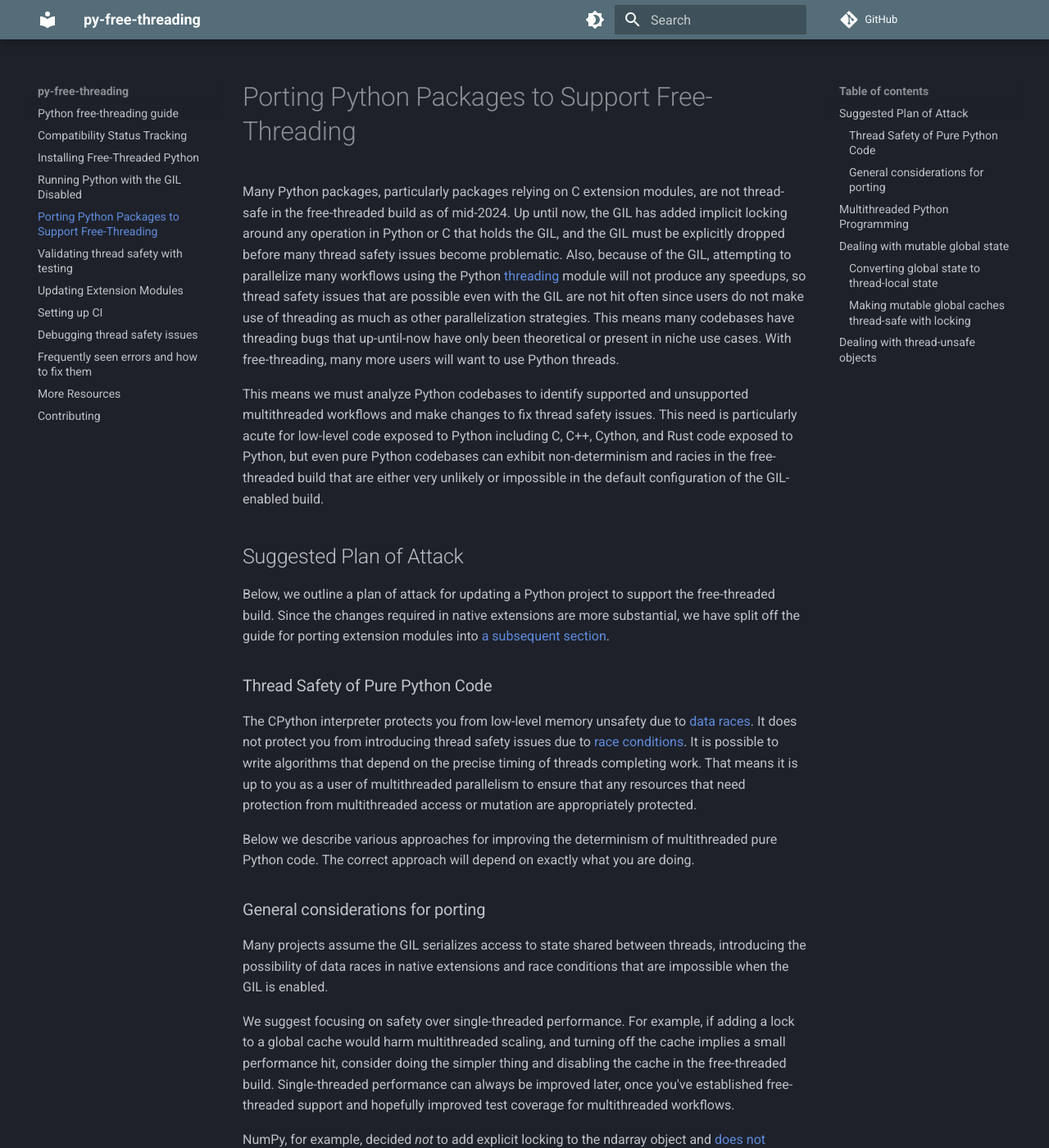
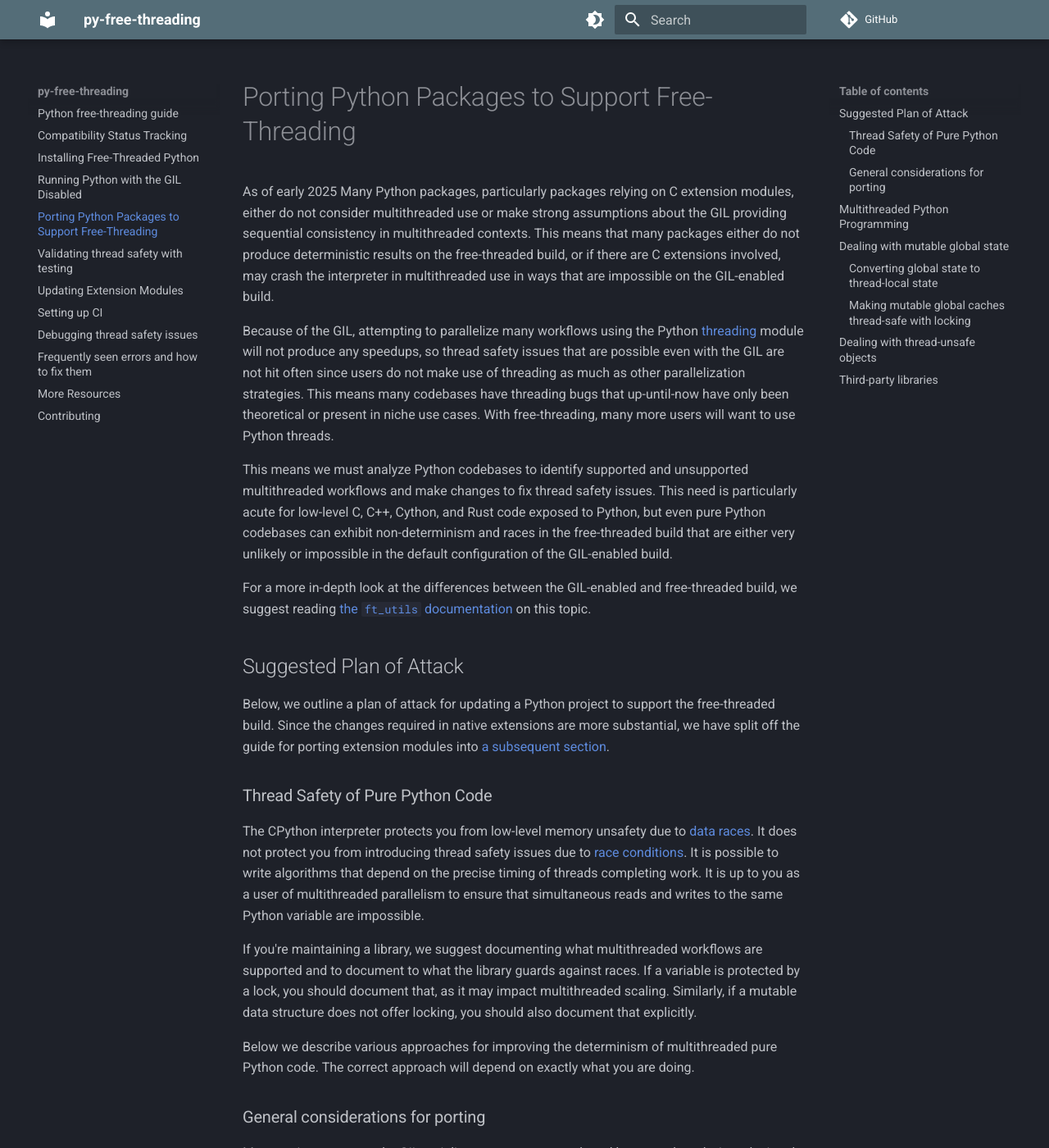
Before and after one commit to Quansight-Labs/free-threaded-compatibility, an MkDocs documentation site: the page built from docs/porting.md, in a window 1280 px wide and 1400 px high. Shown: the whole window at 82% size. Built offline with MkDocs 1.6.1 and Material for MkDocs 9.7.7, drawn with Linux system fonts in a browser that asks for light colours; comment, search, counter and statistics services are not loaded; some of the changed text lies outside the part shown.

Commit message:
Clarity improvements for porting guide content

```diff
--- a/docs/porting.md
+++ b/docs/porting.md
@@ -1,11 +1,14 @@
 # Porting Python Packages to Support Free-Threading
 
-Many Python packages, particularly packages relying on C extension modules, are
-not thread-safe in the free-threaded build as of mid-2024. Up until now, the GIL
-has added implicit locking around any operation in Python or C that holds the
-GIL, and the GIL must be explicitly dropped before many thread safety issues
-become problematic. Also, because of the GIL, attempting to parallelize many
-workflows using the Python
+As of early 2025 Many Python packages, particularly packages relying on C
+extension modules, either do not consider multithreaded use or make strong
+assumptions about the GIL providing sequential consistency in multithreaded
+contexts. This means that many packages either do not produce deterministic
+results on the free-threaded build, or if there are C extensions involved, may
+crash the interpreter in multithreaded use in ways that are impossible on the
+GIL-enabled build.
+
+Because of the GIL, attempting to parallelize many workflows using the Python
 [threading](https://docs.python.org/3/library/threading.html) module will not
 produce any speedups, so thread safety issues that are possible even with the
 GIL are not hit often since users do not make use of threading as much as other
@@ -15,11 +18,15 @@
 
 This means we must analyze Python codebases to identify supported and
 unsupported multithreaded workflows and make changes to fix thread safety
-issues. This need is particularly acute for low-level code exposed to Python
-including C, C++, Cython, and Rust code exposed to Python, but even pure Python
-codebases can exhibit non-determinism and racies in the free-threaded build that
-are either very unlikely or impossible in the default configuration of the
-GIL-enabled build.
+issues. This need is particularly acute for low-level C, C++, Cython, and Rust
+code exposed to Python, but even pure Python codebases can exhibit
+non-determinism and races in the free-threaded build that are either very
+unlikely or impossible in the default configuration of the GIL-enabled build.
+
+For a more in-depth look at the differences between the GIL-enabled and
+free-threaded build, we suggest reading [the `ft_utils`
+documentation](https://github.com/facebookincubator/ft_utils/blob/main/docs/ft_worked_examples.md)
+on this topic.
 
 ## Suggested Plan of Attack
 
@@ -35,9 +42,14 @@
 protect you from introducing thread safety issues due to [race
 conditions](https://en.wikipedia.org/wiki/Race_condition). It is possible to
 write algorithms that depend on the precise timing of threads completing
-work. That means it is up to you as a user of multithreaded parallelism to
-ensure that any resources that need protection from multithreaded access or
-mutation are appropriately protected.
+work. It is up to you as a user of multithreaded parallelism to ensure that
+simultaneous reads and writes to the same Python variable are impossible.
+
+If you're maintaining a library, we suggest documenting what multithreaded
+workflows are supported and to document to what the library guards against
+races. If a variable is protected by a lock, you should document that, as it may
+impact multithreaded scaling. Similarly, if a mutable data structure does not
+offer locking, you should also document that explicitly.
 
 Below we describe various approaches for improving the determinism of
 multithreaded pure Python code. The correct approach will depend on exactly what
@@ -49,12 +61,13 @@
 introducing the possibility of data races in native extensions and race
 conditions that are impossible when the GIL is enabled.
 
-We suggest focusing on safety over single-threaded performance. For example, if
-adding a lock to a global cache would harm multithreaded scaling, and turning
-off the cache implies a small performance hit, consider doing the simpler
-thing and disabling the cache in the free-threaded build. Single-threaded
-performance can always be improved later, once you've established free-threaded
-support and hopefully improved test coverage for multithreaded workflows.
+We suggest focusing on safety and multithreaded scaling over single-threaded
+performance. For example, if adding a lock to a global cache would harm
+multithreaded scaling, and turning off the cache implies a small performance
+hit, consider doing the simpler thing and disabling the cache in the
+free-threaded build. Single-threaded performance can always be improved later,
+once you've established free-threaded support and hopefully improved test
+coverage for multithreaded workflows.
 
 NumPy, for example, decided *not* to add explicit locking to the ndarray object
 and [does not support mutating shared
@@ -67,14 +80,8 @@
 it is a valid choice to initially support free-threading while still exposing
 possibly unsafe operations if users use the library unsafely.
 
-For pure Python packages, a racey algorithm might result in unexpected
-exceptions or silently incorrect results. Projects shipping extension modules
-might additionally see crashes or trigger undefined behavior. See [the section
-on supporting native code](porting-extensions.md) if you are curious about
-supporting compiled Python extensions in the free-threaded build.
-
 For your libraries, we suggest to focus on thread safety issues that only occur
-with the GIL disabled. Any non-critical preexisting thread safety issues can be
+with the GIL disabled. Any non-critical pre-existing thread safety issues can be
 dealt with later once the free-threaded build is used more. The goal for your
 initial porting effort should be to enable further refinement and
 experimentation by fixing issues that prevent using the library at all.
@@ -85,9 +92,10 @@
 programming. This includes the [`threading`
 module](https://docs.python.org/3/library/threading.html), which offers
 relatively low-level locking and synchronization primitives, as well as the
-[`queue module`](https://docs.python.org/3/library/queue.html) and the
+[`queue module`](https://docs.python.org/3/library/queue.html) for safe
+communication between threads, and the
 [`ThreadPoolExecutor`](https://docs.python.org/3/library/concurrent.futures.html#concurrent.futures.ThreadPoolExecutor)
-high-level thread pool interface.
+high-level thread pool runner.
 
 If you'd like to learn more about multithreaded Python programming in the
 GIL-enabled build, Santiago Basulto's [tutorial from PyCon
@@ -102,12 +110,6 @@
 pure Python operations are not atomic and are susceptible to race conditions, or
 only appear to be thread-safe in the GIL-enabled build because of details of how
 CPython releases the GIL in a round-robin fasion to allow threads to run.
-
-Both the [`ft_utils`](https://github.com/facebookincubator/ft_utils) and
-[`cereggii`](https://github.com/dpdani/cereggii) libraries offer data structures
-that add enhanced atomicity to standard library primitives. We hope these sorts
-of tools to aid concurrent free-threaded programming continue to pop up and
-evolve, as they will be key to enabling scalable multithreaded workflows.
 
 ## Dealing with mutable global state
 
@@ -313,3 +315,10 @@
 Of course this introduces a scaling bottleneck when `SafeCounter` instances are
 concurrently updated. It's possible to implement more optimized locking
 strategies, but doing so requires knowledge of the problem.
+
+## Third-party libraries
+
+Both the [`ft_utils`](https://github.com/facebookincubator/ft_utils) and
+[`cereggii`](https://github.com/dpdani/cereggii) libraries offer data structures
+that add enhanced atomicity or improved multithreaded scaling compared with
+standard library primitives.
```
